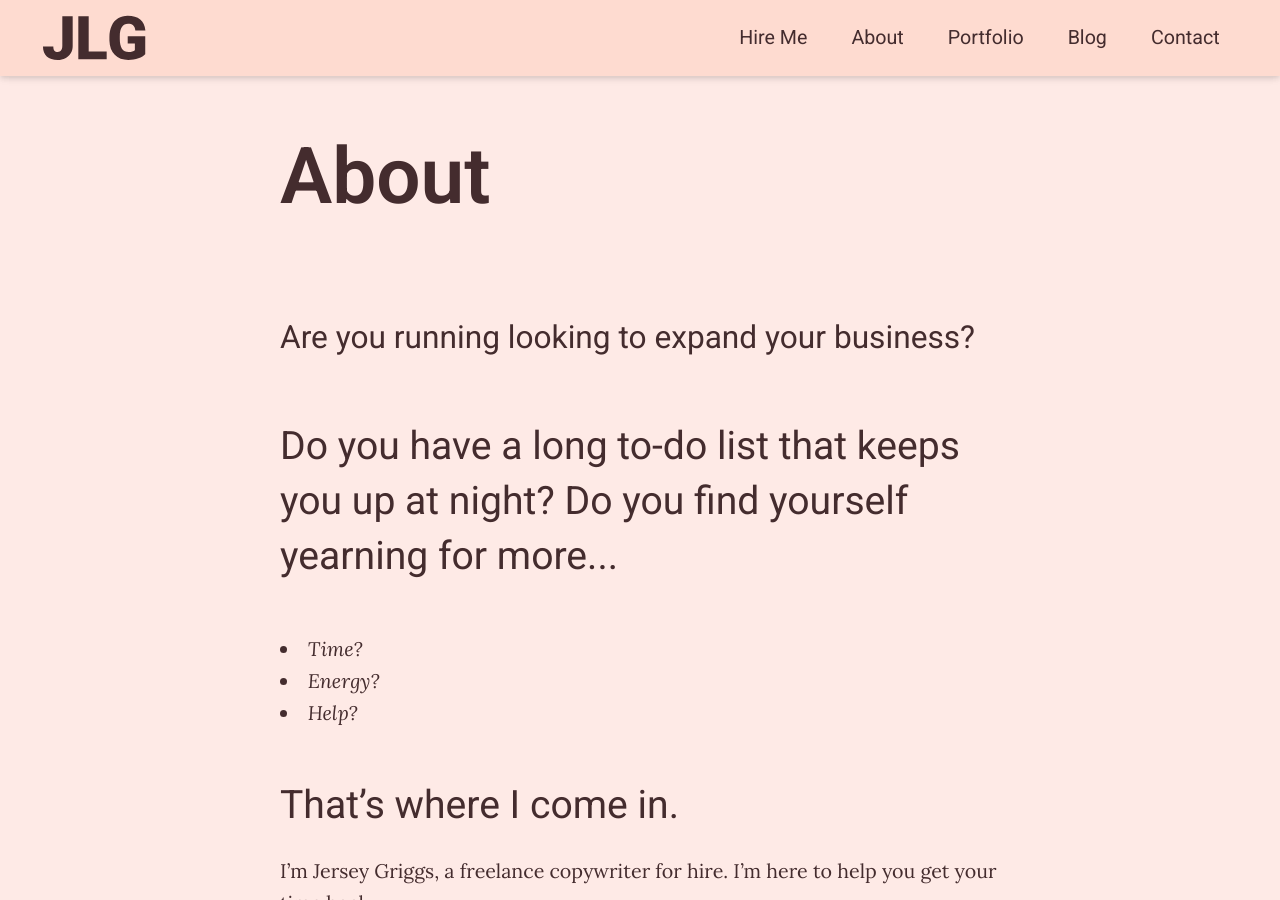
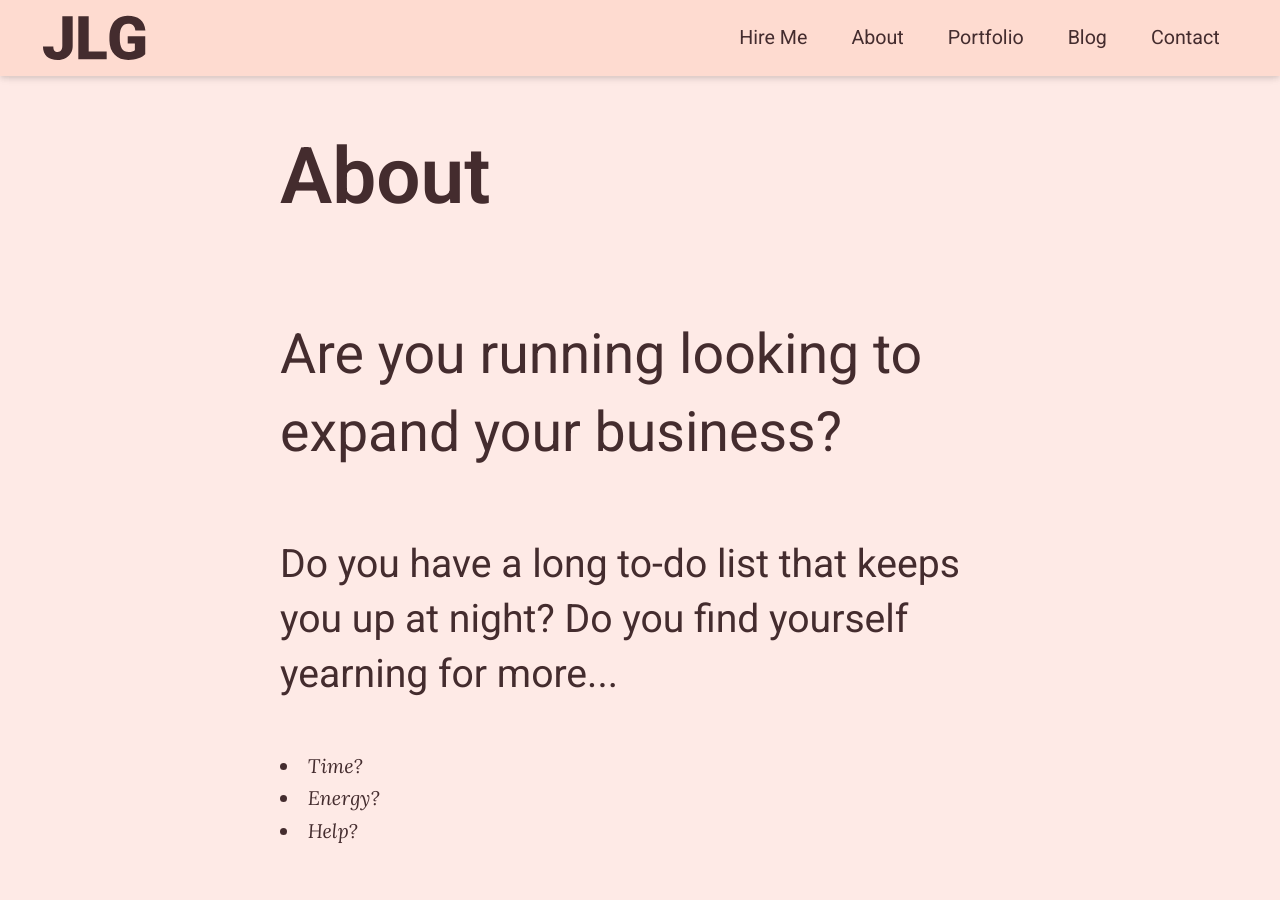
Before and after one commit to jersey-griggs/jersey.griggs.github.io, a Jekyll site: the page built from about/index.html, in a window 1280 px wide and 900 px high. Built offline with Jekyll 4.4.1, drawn with Linux system fonts in a browser that asks for light colours.

Commit message:
Update index.html

```diff
--- a/about/index.html
+++ b/about/index.html
@@ -3,7 +3,7 @@ layout: page
 title: About
 ---
 <div class="text container">
-<h2 class="small">Are you running looking to expand your business?</h2>
+<h2>Are you running looking to expand your business?</h2>
 
 <h3>Do you have a long to-do list that keeps you up at night? Do you find yourself yearning for more...</h3>
 
```
